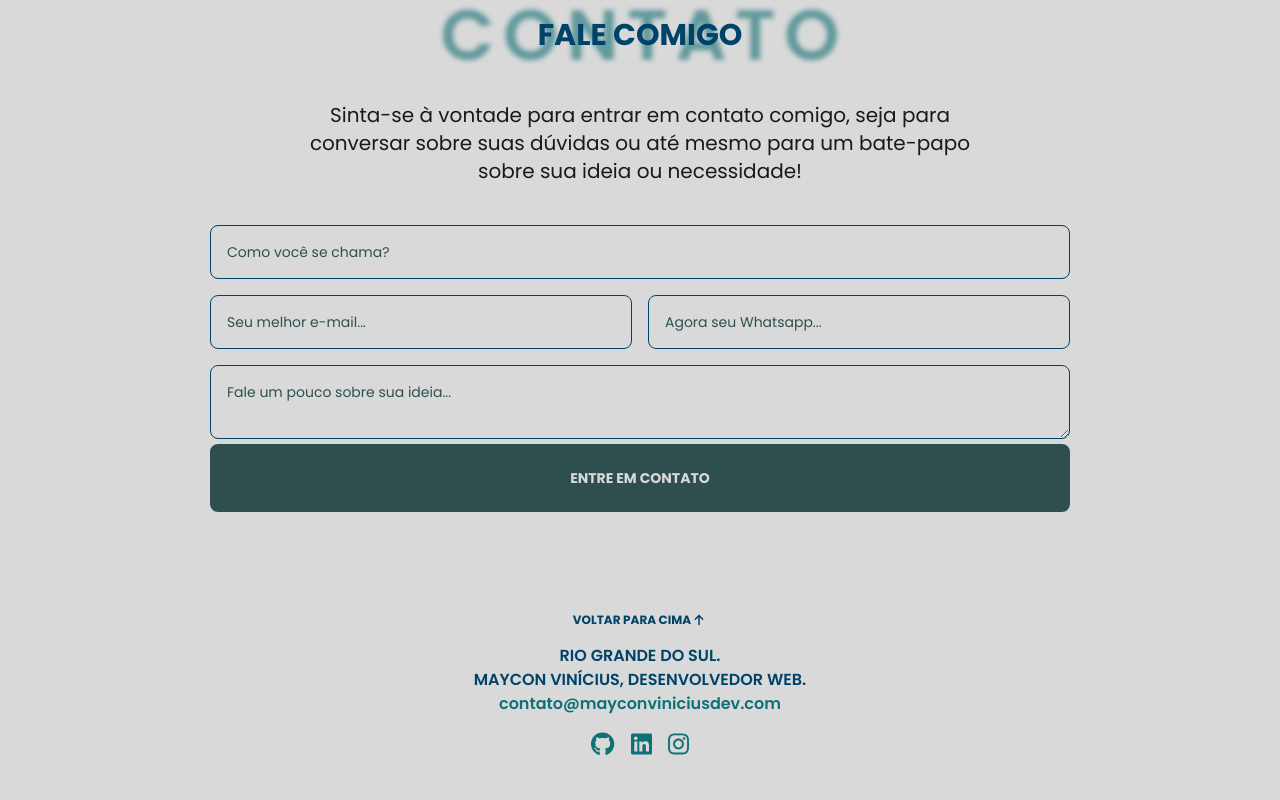
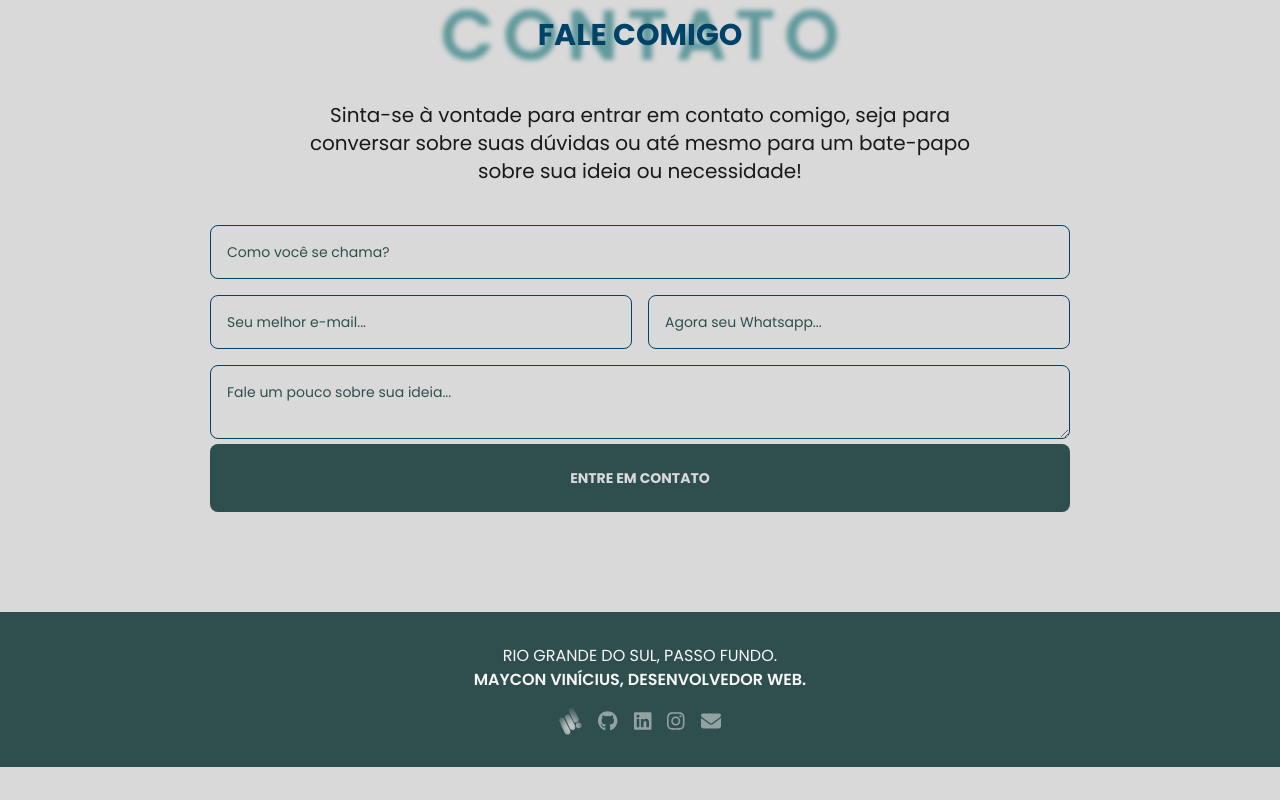
Before and after one commit to mayconviniciusdev/website-mayconviniciusdev, a Next.js app: page / in a window 1280 px wide. Shown: the part 5493-6293 px from the top of the page. After the commit the page ends 6260 px from the top, so only its background shows below. Built offline with nearby package versions, Linux system fonts and the light colour scheme.

Commit message:
feat(footer): adiciona novo layout com logo e link de email

```diff
--- a/src/components/sections/footer.tsx
+++ b/src/components/sections/footer.tsx
@@ -1,26 +1,38 @@
-import { Link } from "react-scroll";
-import { LinksBlue } from "../ui/links";
-import { FontAwesomeIcon } from "@fortawesome/react-fontawesome";
+import { FooterSocialLinks } from "../ui/links";
 import { faGithub, faInstagram, faLinkedin } from "@fortawesome/free-brands-svg-icons";
-import { faArrowUp } from "@fortawesome/free-solid-svg-icons";
+import { faEnvelope } from "@fortawesome/free-solid-svg-icons";
+import Image from "next/image";
+
+/*
+  Componente: Footer
+  Arquivo: src/components/sections/footer.tsx
+
+  Resumo:
+  - Exibe informações de localização e identificação do desenvolvedor.
+  - Contém logo e links para redes sociais no rodapé.
+*/
 
 export default function Footer() {
   return (
-    <div className="mx-auto mt-10 mb-5 text-center">
-      <div className="px-4 text-[#004369]">
-        <Link to="menu" offset={-55} smooth={true} duration={500}
-				className="flex items-center justify-center cursor-pointer font-bold text-xs">
-					VOLTAR PARA CIMA <FontAwesomeIcon icon={faArrowUp} className="w-4"/>
-				</Link>
+    <div className="mx-auto py-8 text-center bg-[#2F4F4F]">
+      <div className="px-4 text-[#F6F6F6]">
+				<p>RIO GRANDE DO SUL, PASSO FUNDO.</p>
+				<p className="font-semibold">MAYCON VINÍCIUS, DESENVOLVEDOR WEB.</p>
 
-				<div className="font-semibold">
-					<p className="mt-4">RIO GRANDE DO SUL.</p>
-					<p>MAYCON VINÍCIUS, DESENVOLVEDOR WEB.</p>
-					<span className="text-[#0E7178]">contato@mayconviniciusdev.com</span>
-				</div>
+				<div className="flex justify-center items-end gap-4 mt-4">
+					<Image
+					src="/logo.svg"
+					width={23}
+					height={23}
+					quality={100}
+					alt="Logo da maicoding"/>
 
-        <div className="mt-4 flex justify-center">
-					<LinksBlue githubIcon={faGithub} linkedinIcon={faLinkedin} instagramIcon={faInstagram}/>
+					{/* Componente que exibe os ícones das redes sociais. */}
+					<FooterSocialLinks
+					githubIcon={faGithub}
+					linkedinIcon={faLinkedin}
+					instagramIcon={faInstagram}
+					emailIcon={faEnvelope}/>
 				</div>
 			</div>
     </div>
--- a/src/components/ui/links.tsx
+++ b/src/components/ui/links.tsx
@@ -12,16 +12,16 @@ import { FontAwesomeIcon } from "@fortawesome/react-fontawesome";
   - Links são abertos em uma nova aba (`target="_blank"`).
 */
 
-// Interface que descreve as propriedades esperadas pelo componente.
+// Interface que descreve as propriedades esperadas pelo componente
 interface IconsProps {
   githubIcon: IconProp;
   linkedinIcon: IconProp;
   instagramIcon: IconProp;
   siteIcon?: IconProp;
-  email?: IconProp;
+  emailIcon?: IconProp;
 }
 
-// Componente que renderiza os ícones de redes sociais no header.
+// Componente que renderiza os ícones de redes sociais no header
 export const HeaderSocialLinks = ({githubIcon, linkedinIcon, instagramIcon}: IconsProps) => {
   return (
     <div className="flex gap-4 opacity-50">
@@ -52,23 +52,47 @@ export const HeaderSocialLinks = ({githubIcon, linkedinIcon, instagramIcon}: Ico
   );
 }
 
-export const LinksBlue = ({githubIcon, linkedinIcon, instagramIcon}: SocialIcons) => {
+// Componente que renderiza os ícones de redes sociais no footer
+export const FooterSocialLinks = ({githubIcon, linkedinIcon, instagramIcon, emailIcon}: IconsProps) => {
   return (
-    <div className="mb-5 flex gap-4 text-[#0E7178]">
-      <Link target="_blank" href={"https://github.com/mayconviniciusdev"}>
-        {githubIcon && <FontAwesomeIcon icon={githubIcon} className="text-2xl hover:text-[#0E7178]/60"/>}
+    <div className="flex gap-4 opacity-50">
+      <Link
+      target="_blank"
+      href={"https://github.com/mayconviniciusdev"}>
+        <FontAwesomeIcon
+        className="text-xl hover:text-[#D9D9D9]/50"
+        icon={githubIcon}/>
       </Link>
 
-      <Link target="_blank" href={"https://www.linkedin.com/in/mayconviniciusdev/"}>
-        <FontAwesomeIcon icon={linkedinIcon} className="text-2xl hover:text-[#0E7178]/60"/>
+      <Link
+      target="_blank"
+      href={"https://www.linkedin.com/in/mayconviniciusdev/"}>
+        <FontAwesomeIcon
+        className="text-xl hover:text-[#D9D9D9]/50"
+        icon={linkedinIcon}/>
       </Link>
 
-      <Link target="_blank" href={"https://www.instagram.com/mayconviniciusdev/"}>
-        <FontAwesomeIcon icon={instagramIcon} className="text-2xl hover:text-[#0E7178]/60"/>
+      <Link
+      target="_blank"
+      href={"https://www.instagram.com/mayconviniciusdev/"}>
+        <FontAwesomeIcon
+        className="text-xl hover:text-[#D9D9D9]/50"
+        icon={instagramIcon}/>
       </Link>
+
+      {emailIcon &&
+        <Link
+        target="_blank"
+        href={"mailto:contato@mayconviniciusdev.com"}>
+          <FontAwesomeIcon
+          className="text-xl hover:text-[#F6F6F6]/50"
+          icon={emailIcon}/>
+        </Link>
+      }
     </div>
   );
 }
+
 
 export const SocialLinktree = ({githubIcon, linkedinIcon, instagramIcon, siteIcon}: SocialIcons) => {
   return (
```
